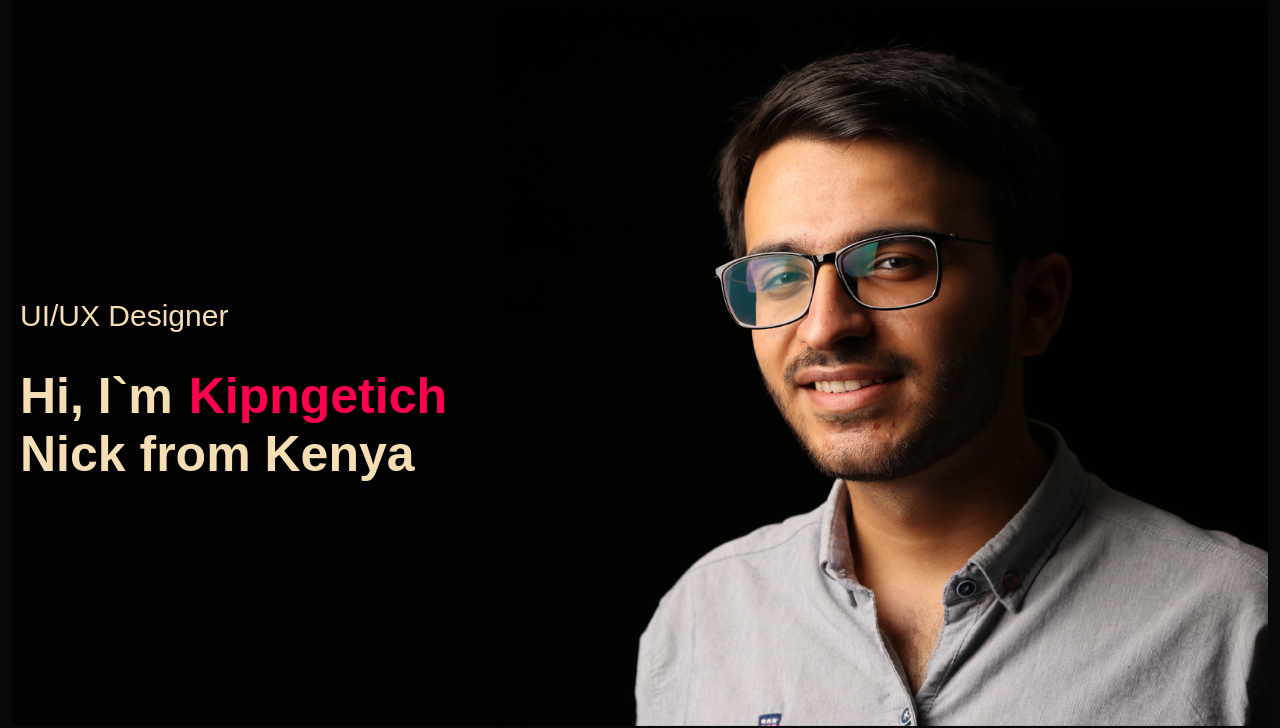
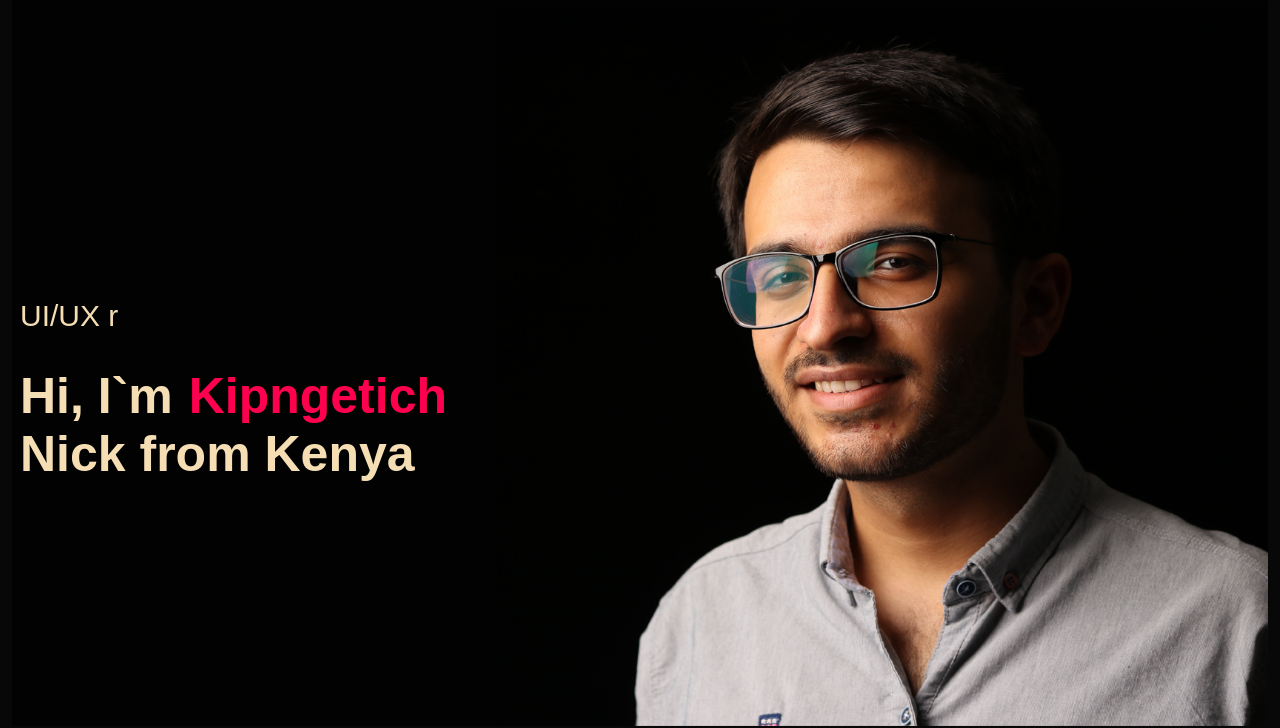
Before and after one commit to Nicholas-Kipngetich/nkk, a plain HTML site: page weeb/index.html in a window 1280 px wide. Shown: the part 86-814 px from the top of the page. Drawn offline with Linux system fonts and the light colour scheme.

Commit message:
Update index.html

```diff
--- a/weeb/index.html
+++ b/weeb/index.html
@@ -23,7 +23,7 @@
         <i class="fa-solid fa-bars" onclick="openmenu"></i>
         </nav>
         <div class="header-text">
-           <p>UI/UX Designer</p> <h1>
+           <p>UI/UX  r</p> <h1>
             Hi, I`m <span> Kipngetich</span> <br> Nick from Kenya
            </h1>
         </div>
```
